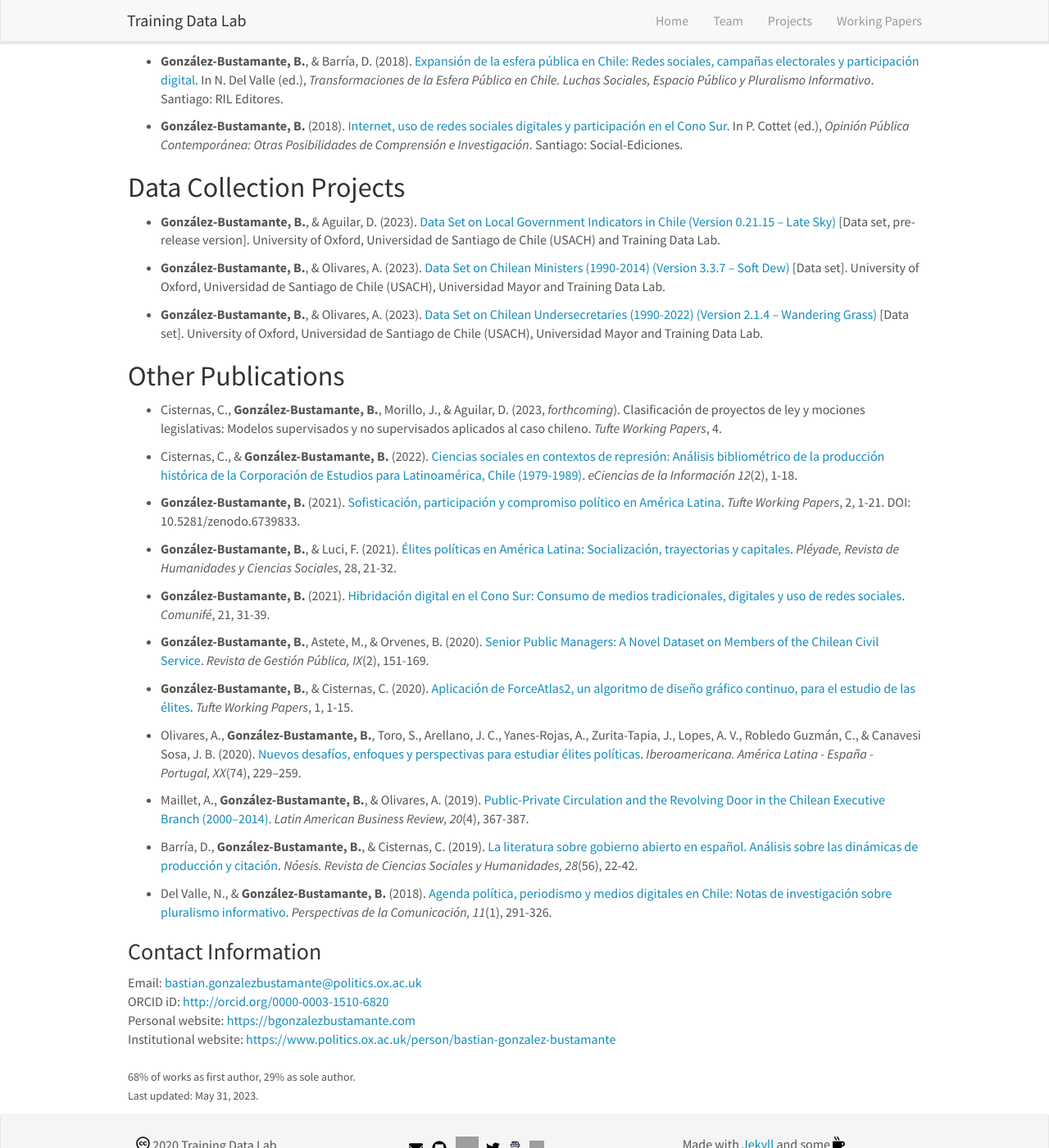
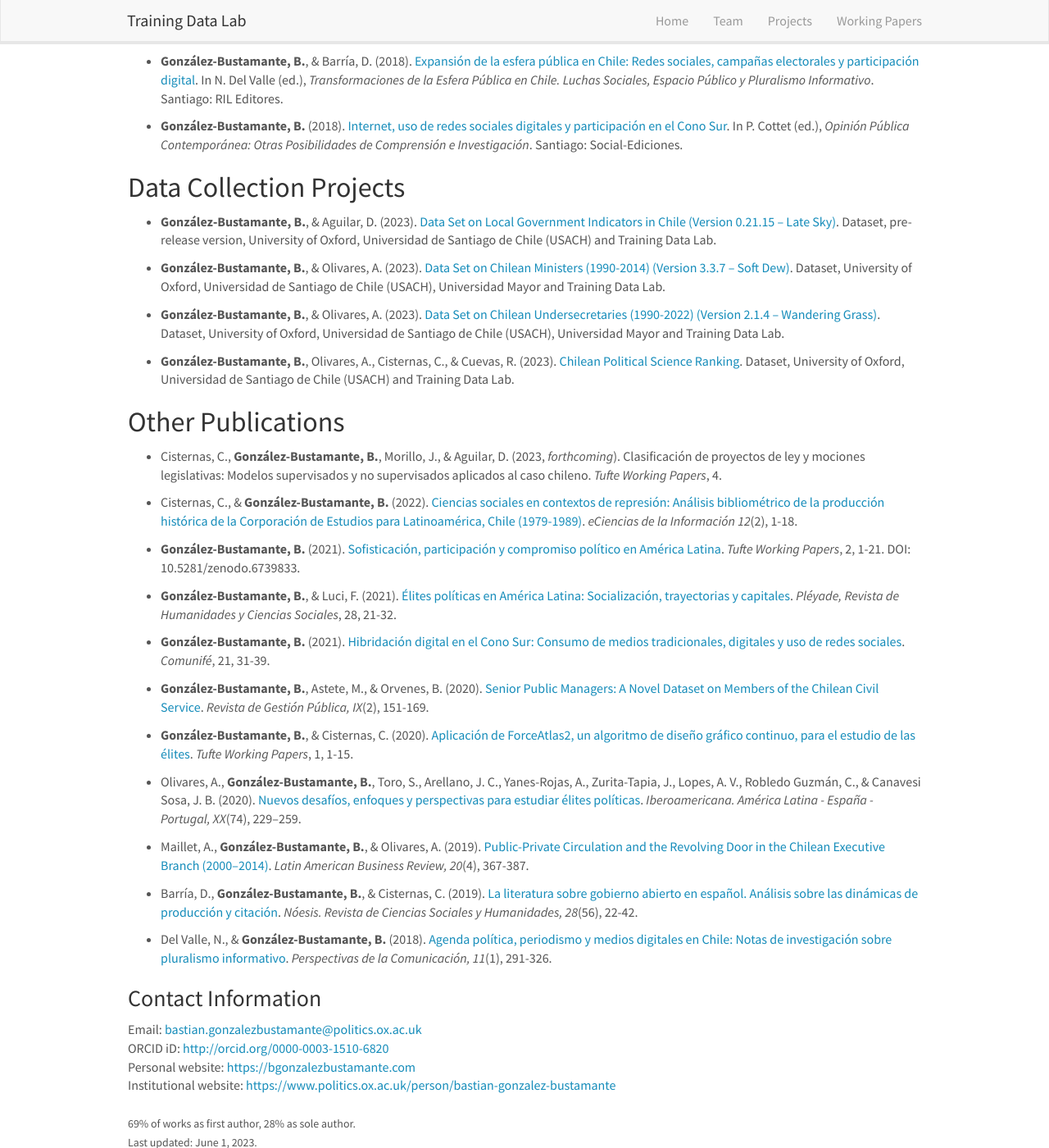
Before and after one commit to training-datalab/old-training-datalab.com, a Jekyll site: the page built from _pages/bgonzalezbustamante.md, in a window 1280 px wide and 1400 px high, scrolled down 1237 px. Shown: the whole window at 82% size. Built offline with Jekyll 4.4.1, drawn with Linux system fonts in a browser that asks for light colours; nearby versions of some CDN libraries.

Commit message:
Update bgonzalezbustamante.md

```diff
--- a/_pages/bgonzalezbustamante.md
+++ b/_pages/bgonzalezbustamante.md
@@ -50,11 +50,13 @@ permalink: /team/bgonzalezbustamante/
 
 ## Data Collection Projects
 
-- **González‑Bustamante, B.**, & Aguilar, D. (2023). <a href="https://doi.org/10.5281/zenodo.7568387" target="_blank">Data Set on Local Government Indicators in Chile (Version 0.21.15 -- Late Sky)</a> [Data set, pre-release version]. University of Oxford, Universidad de Santiago de Chile (USACH) and Training Data Lab.
+- **González‑Bustamante, B.**, & Aguilar, D. (2023). <a href="https://doi.org/10.5281/zenodo.7568387" target="_blank">Data Set on Local Government Indicators in Chile (Version 0.21.15 -- Late Sky)</a>. Dataset, pre-release version, University of Oxford, Universidad de Santiago de Chile (USACH) and Training Data Lab.
 
-- **González-Bustamante, B.**, & Olivares, A. (2023). <a href="https://doi.org/10.5281/zenodo.5744536" target="_blank">Data Set on Chilean Ministers (1990-2014) (Version 3.3.7 -- Soft Dew)</a> [Data set]. University of Oxford, Universidad de Santiago de Chile (USACH), Universidad Mayor and Training Data Lab.
+- **González-Bustamante, B.**, & Olivares, A. (2023). <a href="https://doi.org/10.5281/zenodo.5744536" target="_blank">Data Set on Chilean Ministers (1990-2014) (Version 3.3.7 -- Soft Dew)</a>. Dataset, University of Oxford, Universidad de Santiago de Chile (USACH), Universidad Mayor and Training Data Lab.
 
-- **González-Bustamante, B.**, & Olivares, A. (2023). <a href="https://doi.org/10.5281/zenodo.5715384" target="_blank">Data Set on Chilean Undersecretaries (1990-2022) (Version 2.1.4 -- Wandering Grass)</a> [Data set]. University of Oxford, Universidad de Santiago de Chile (USACH), Universidad Mayor and Training Data Lab.
+- **González-Bustamante, B.**, & Olivares, A. (2023). <a href="https://doi.org/10.5281/zenodo.5715384" target="_blank">Data Set on Chilean Undersecretaries (1990-2022) (Version 2.1.4 -- Wandering Grass)</a>. Dataset, University of Oxford, Universidad de Santiago de Chile (USACH), Universidad Mayor and Training Data Lab.
+
+- **González-Bustamante, B.**, Olivares, A., Cisternas, C., & Cuevas, R. (2023). <a href="http://doi.org/10.17605/OSF.IO/C8PRA" target="_blank">Chilean Political Science Ranking</a>. Dataset, University of Oxford, Universidad de Santiago de Chile (USACH) and Training Data Lab.
 
 ## Other Publications
 
@@ -88,5 +90,5 @@ ORCID iD: <a href="http://orcid.org/0000-0003-1510-6820" target="_blank">http://
 Personal website: <a href="https://bgonzalezbustamante.com/" target="_blank">https://bgonzalezbustamante.com</a><br />
 Institutional website: <a href="https://www.politics.ox.ac.uk/person/bastian-gonzalez-bustamante" target="_blank">https://www.politics.ox.ac.uk/person/bastian-gonzalez-bustamante</a><br />
 <br />
-<small>68% of works as first author, 29% as sole author.</small><br />
-<small>Last updated: May 31, 2023.</small>
+<small>69% of works as first author, 28% as sole author.</small><br />
+<small>Last updated: June 1, 2023.</small>
```
